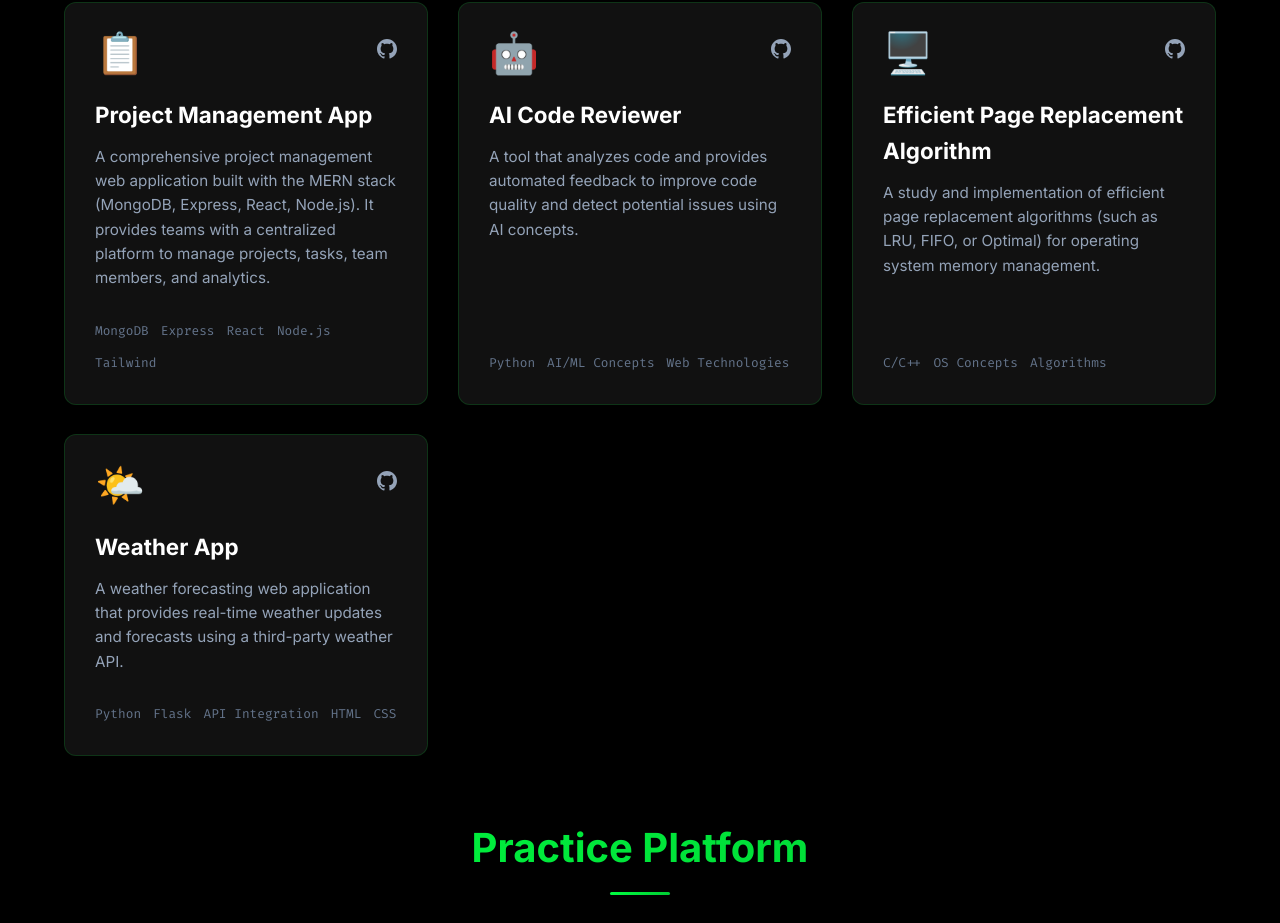
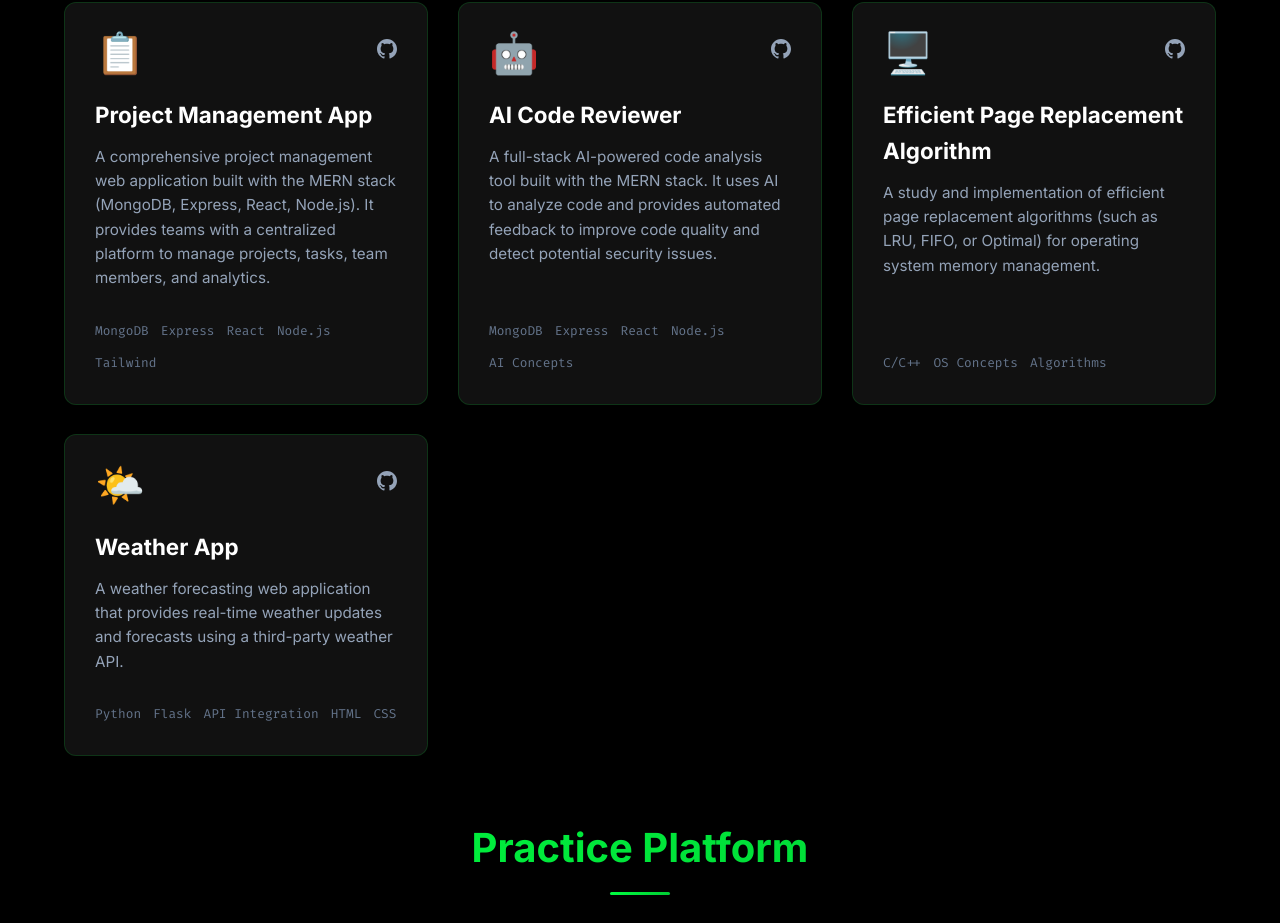
Before and after one commit to Prithwi0/protfolio, a React (Vite) app in the folder client/: page / in a window 1280 px wide. Shown: the part 4572-5495 px from the top of the page. Built offline with nearby package versions, Linux system fonts and the light colour scheme.

Commit message:
Update AI Code Reviewer with MERN stack details

```diff
--- a/client/src/components/Projects.jsx
+++ b/client/src/components/Projects.jsx
@@ -15,8 +15,8 @@ const fallbackProjects = [
     {
         id: 2,
         title: 'AI Code Reviewer',
-        description: 'A tool that analyzes code and provides automated feedback to improve code quality and detect potential issues using AI concepts.',
-        technologies: ['Python', 'AI/ML Concepts', 'Web Technologies'],
+        description: 'A full-stack AI-powered code analysis tool built with the MERN stack. It uses AI to analyze code and provides automated feedback to improve code quality and detect potential security issues.',
+        technologies: ['MongoDB', 'Express', 'React', 'Node.js', 'AI Concepts'],
         github: 'https://github.com/Prithwi0/AI_code-_reviewer',
         liveDemo: null,
         icon: '🤖'
```
